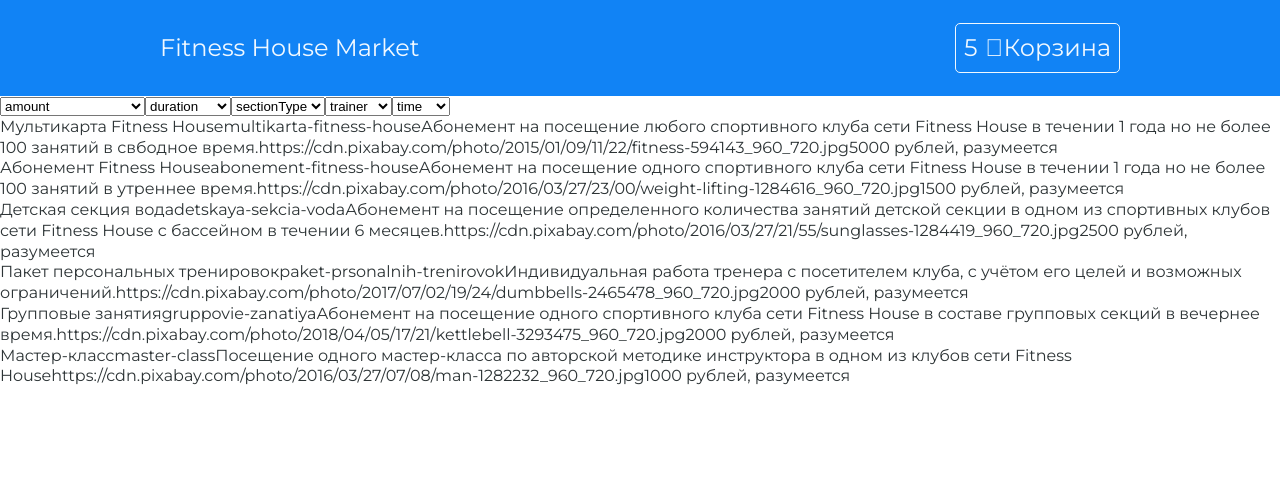
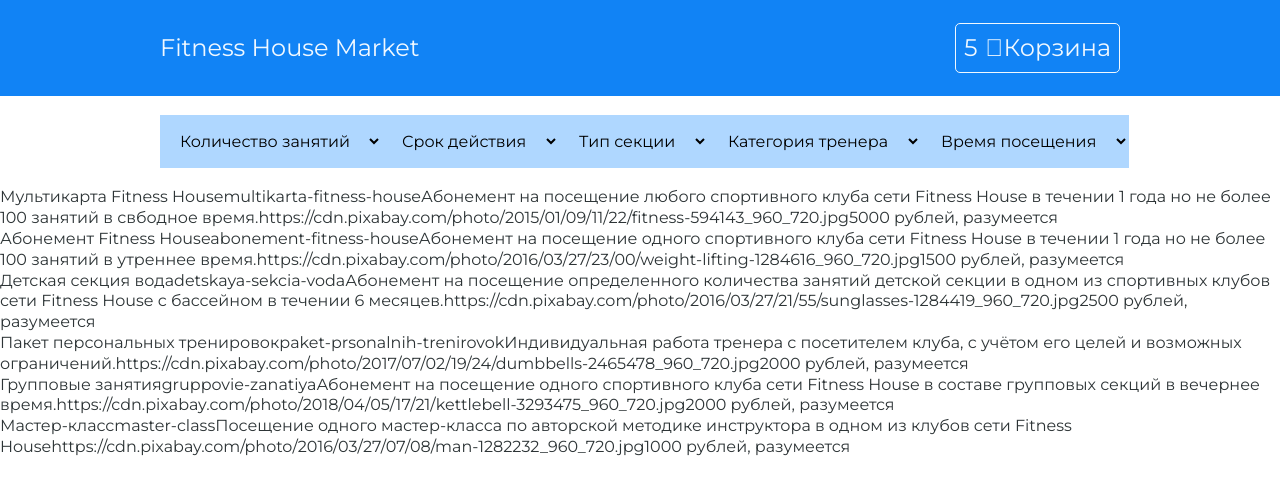
Before and after one commit to Mango-Tango19/react-fitness, a React (Create React App) app: page / in a window 1280 px wide. Shown: the top 494 px of the page. Built offline with nearby package versions, Linux system fonts and the light colour scheme.

Commit message:
add styles to select

```diff
--- /dev/null
+++ b/src/components/filterSelect/filter-select.module.scss
@@ -0,0 +1,8 @@
+@import '../../scss/variables';
+
+.select {
+  background-color: $light-blue;
+  border: none;
+  padding: 1rem;
+  font: inherit;
+}
--- a/src/components/filterSelect/index.js
+++ b/src/components/filterSelect/index.js
@@ -1,14 +1,40 @@
 import React from 'react'
+import s from './filter-select.module.scss'
+
 const FilterSelect = ({ name, options }) => {
+  const onlyUnique = (value, index, self) => {
+    return self.indexOf(value) === index
+  }
+
   const renderOptions = arr => {
-    return arr.map(item => {
-      return <option>{item}</option>
+    const unique = arr.filter(onlyUnique)
+
+    return unique.map(item => {
+      const key = Math.random() * 10
+      return <option key={key}>{item}</option>
     })
   }
 
+  const translateName = name => {
+    switch (name) {
+      case 'amount':
+        return 'Количество занятий'
+      case 'duration':
+        return 'Срок действия'
+      case 'time':
+        return 'Время посещения'
+      case 'sectionType':
+        return 'Тип секции'
+      case 'trainer':
+        return 'Категория тренера'
+      default:
+        return 'Выберите категорию'
+    }
+  }
+
   return (
-    <select>
-      <option>{name}</option>
+    <select className={s.select}>
+      <option>{translateName(name)}</option>
       {renderOptions(options)}
     </select>
   )
--- a/src/components/filters/filters.module.scss
+++ b/src/components/filters/filters.module.scss
@@ -0,0 +1,9 @@
+@import '../../scss/variables';
+
+.filtersWrapper {
+  width: $desctop-container;
+  margin: 0 auto;
+  display: flex;
+  justify-content: space-between;
+  padding: 1.2rem 0;
+}
--- a/src/components/filters/index.js
+++ b/src/components/filters/index.js
@@ -1,5 +1,6 @@
 import React from 'react'
 import FilterSelect from '../filterSelect'
+import s from './filters.module.scss'
 
 const Filters = ({ filters }) => {
   let categories = {
@@ -15,19 +16,6 @@
       return getFilters(filter)
     })
   }
-  //   const onlyUnique = (value, index, self) => {
-  //     return self.indexOf(value) === index
-  //   }
-
-  //   const findUnique = arr => {
-  //     let arr1 = []
-  //     arr.forEach(item => {
-  //       debugger
-  //       arr1.push(item.filter(onlyUnique))
-  //     })
-  //     debugger
-  //     return arr1
-  //   }
 
   const getFilters = arr => {
     arr.forEach(item => {
@@ -49,11 +37,8 @@
   }
 
   getCategories()
-  //const unique = findUnique(Object.values(categories))
 
-  //console.log(Object.keys(categories))
-  let keys = Object.keys(categories)
-  //console.log(categories[keys[1]])
+  const keys = Object.keys(categories)
 
   let selectsArr = []
 
@@ -61,7 +46,7 @@
     selectsArr.push(<FilterSelect name={keys[i]} options={categories[keys[i]]} key={keys[i]}></FilterSelect>)
   }
 
-  return <div>{selectsArr}</div>
+  return <div className={s.filtersWrapper}>{selectsArr}</div>
 }
 
 export default Filters
--- a/src/scss/_variables.scss
+++ b/src/scss/_variables.scss
@@ -1,6 +1,7 @@
 //colors
 $blue: #1183f5;
 $dark-blue: #0172e2;
+$light-blue: #afd7ff;
 $grey: #636e72;
 $light-grey: #dfe6e9;
 
```
Also changed, not shown: 1 other file (tests, documents, lock files or other folders).
